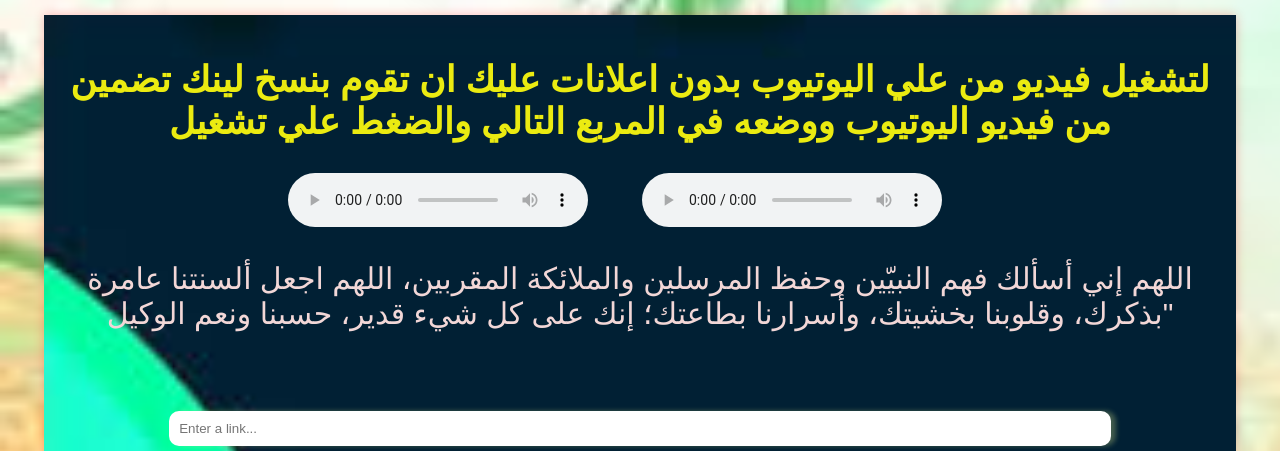
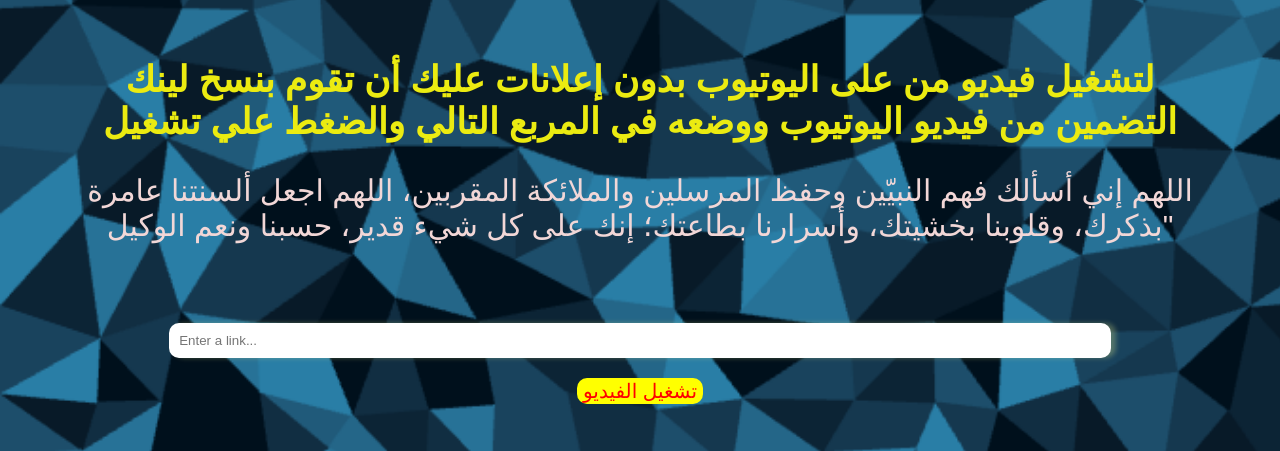
Before and after one commit to ibrahim6hani/elaw, a plain HTML site: page index.html in a window 1280 px wide. Shown: the part 81-532 px from the top of the page. Drawn offline with Linux system fonts and the light colour scheme.

Commit message:
Add files via upload

```diff
--- a/index.html
+++ b/index.html
@@ -15,15 +15,10 @@
     </div>
     <div class="container">
       <h1>
-        لتشغيل فيديو من علي اليوتيوب بدون اعلانات عليك ان تقوم بنسخ لينك تضمين
+        لتشغيل فيديو من على اليوتيوب بدون إعلانات عليك أن تقوم بنسخ لينك التضمين
         من فيديو اليوتيوب ووضعه في المربع التالي والضغط علي تشغيل
       </h1>
-      <audio
-        src="./صور/تلاوة  مبكية   ( وعباد الرحمن )  أخر سورة  الفرقان    للشيخ حسن صالح   رمضان 1437(MP3_128K).mp3"
-        controls></audio>
-      <audio
-        src="./صور/دعاء ليلة القدر ❤ حالات واتس اب _ رعد الكردي - رمضان 1442 - 2021(MP3_160K).mp3"
-        controls></audio>
+
 
       <p>
         اللهم إني أسألك فهم النبيّين وحفظ المرسلين والملائكة المقربين، اللهم
--- a/master.css
+++ b/master.css
@@ -29,25 +29,28 @@ form {
 
 
 body {
-        background-image: url(./صور/download\ \(1\).jpg);
+        background-image: url(./صور/low-poly-grid-haikei.png);
+        background-color: white;
         background-repeat: no-repeat;
         background-size: cover;
+        background-color: white;
 
         font-family: Arial, sans-serif;
-      }
+            }
+
       .container {
         margin: 10px auto;
         width: 90%;
         height: 800px;
-        background-image: url(./صور/download\ \(2\).jpg);
+        /* background-image: url(./صور/wave-haikei.png); */
         background-repeat: no-repeat;
         background-size: cover;
-        /* background-color: rgb(75, 15, 3); */
+        background-color: rgba(255, 255, 255, 0);
         padding: 20px;
         text-align: center;
-        box-shadow: 0px 0px 10px rgba(250, 32, 32, 0.3);
+
       }
-     .container h1 {
+      .container h1 {
         text-align: center;
         color: rgb(235, 235, 17);
       }
```
Also changed, not shown: صور/low-poly-grid-haikei.png (added).
